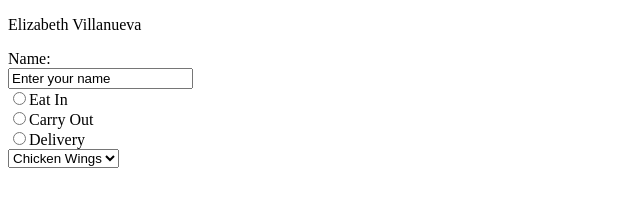
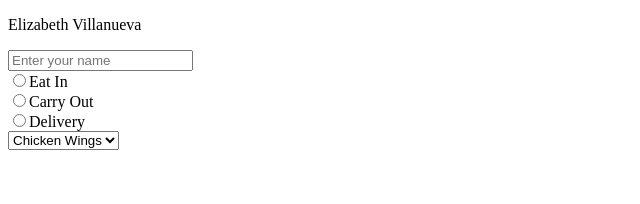
Before and after one commit to evilla40/it202-activities, a plain HTML site: page homework/homework_2.2.html in a window 1280 px wide. Shown: the whole page, without its empty margins (0-640 px from the left). Drawn offline with Linux system fonts and the light colour scheme.

Commit message:
Changed placeholder for text input

```diff
--- a/homework/homework_2.2.html
+++ b/homework/homework_2.2.html
@@ -8,8 +8,7 @@
     <body>
         <p>Elizabeth Villanueva</p>
         <form id="orderOptions">
-            Name:<br>
-            <input type="text" id="name" value="Enter your name"><br>
+            <input type="text" id="name" placeholder="Enter your name"><br>
 
             <input type="radio" name="whereEating" value="eat_in">Eat In<br>
             <input type="radio" name="whereEating" value="carry_out">Carry Out<br>
```
